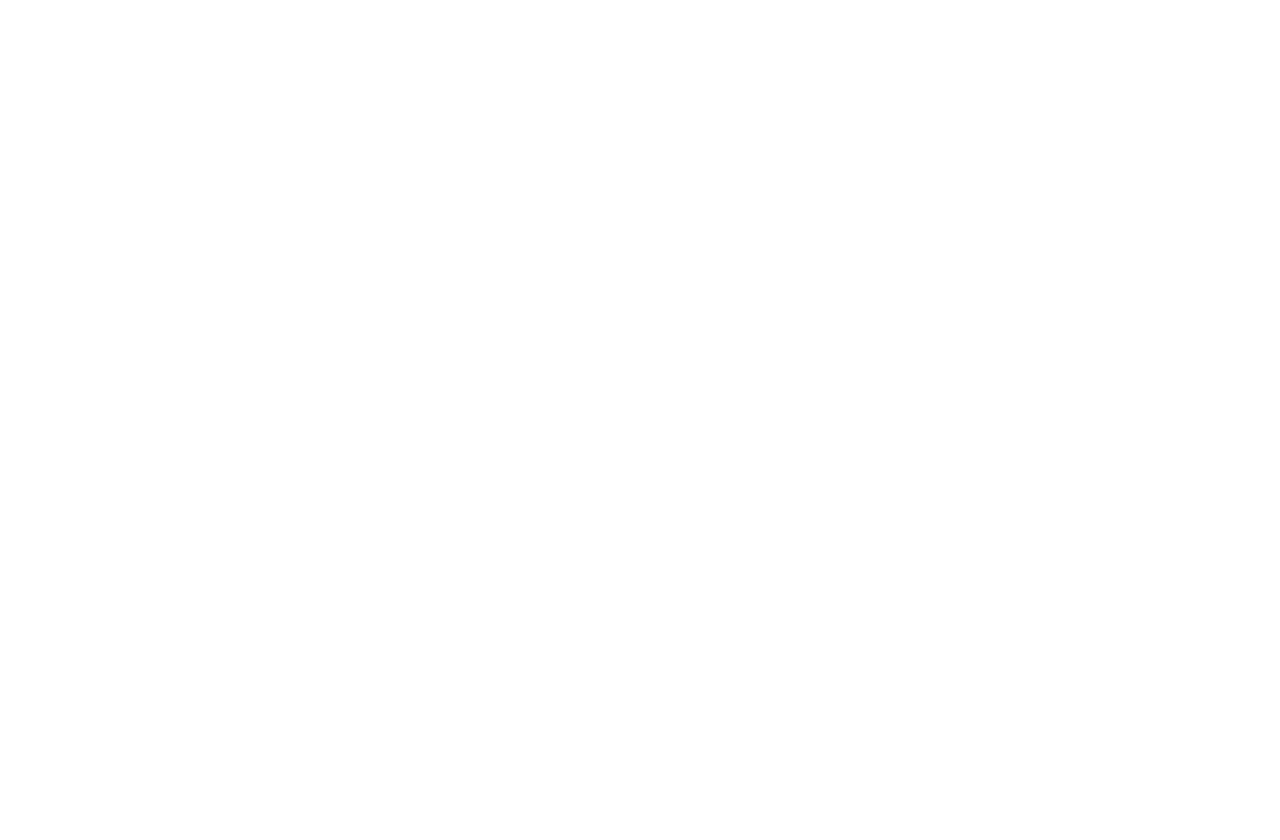
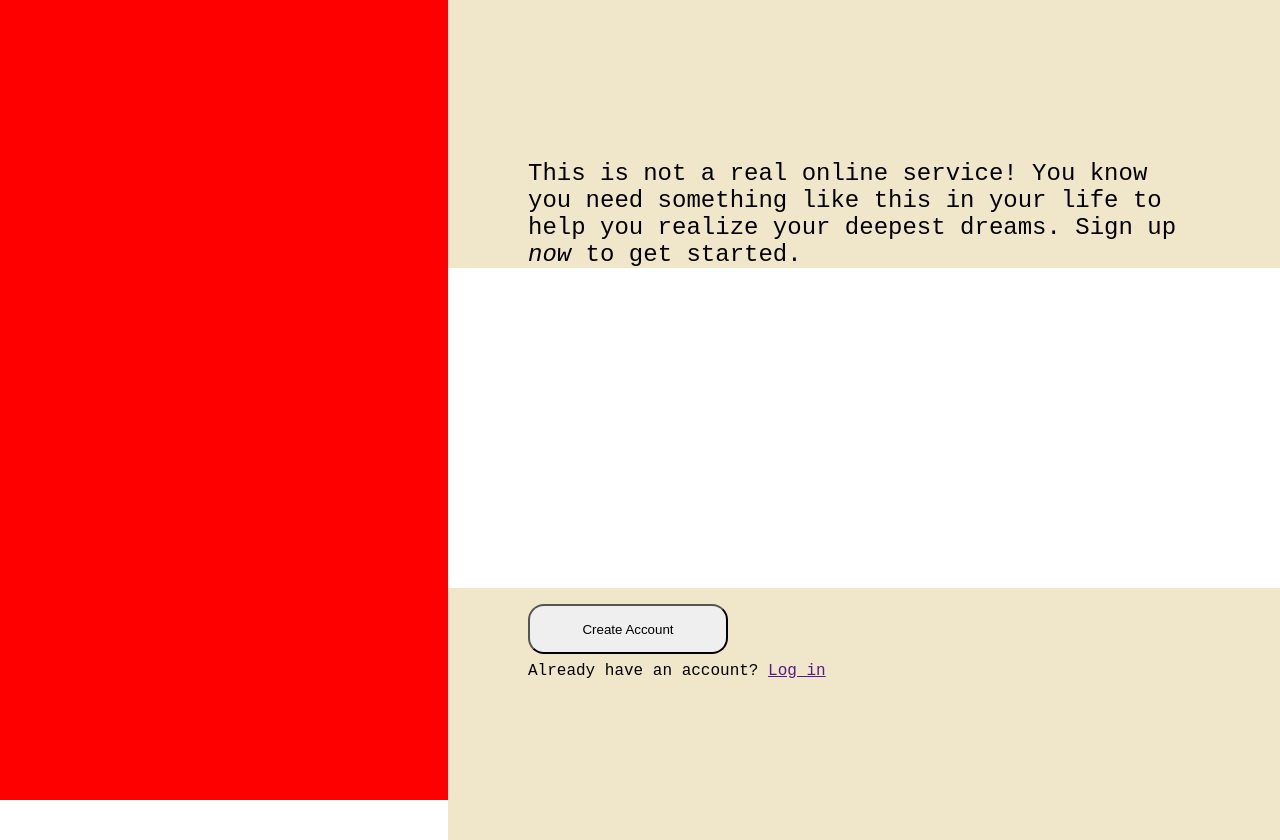
Before and after one commit to cringuxd/signup-form, a plain HTML site: page index.html in a window 1280 px wide. Before the commit the page ends 800 px from the top, so only its background shows below. Drawn offline with Linux system fonts and the light colour scheme.

Commit message:
Scaffold image placeholder, header, and footer

```diff
--- a/index.html
+++ b/index.html
@@ -10,15 +10,22 @@
     <div class="container">
         <div class="left-image">
 
+            <div class="logo-field">
+
+            </div>
         </div>
         <div class="content">
             <div class="header">
-
+                This is not a real online service!
+                You know you need something like this in your life to help you realize your deepest dreams.
+                Sign up <em>now</em> to get started.
             </div>
             <div class="form-content">
 
             </div>
             <div class="footer">
+                <button class="account-button">Create Account</button>
+                <div class="footer-holder">Already have an account? <a href="">Log in</a></div>
 
             </div>
         </div>
--- a/style.css
+++ b/style.css
@@ -0,0 +1,65 @@
+@font-face {
+    font-family: font;
+    src: url(./images/Norse-Bold.otf);
+}
+@import url('https://fonts.googleapis.com/css2?family=Inter:ital,opsz,wght@0,14..32,100..900;1,14..32,100..900&family=Nova+Mono&family=Roboto:ital,wght@0,100..900;1,100..900&display=swap');
+
+html, body{
+    padding: 0;
+    margin: 0;
+ }
+
+.container {
+    display:flex;
+}
+
+.left-image {
+    background-color: red;
+    min-width:35%;
+    height: 100vh;
+}
+
+.image {
+
+}
+
+.logo-field {
+
+}
+
+.content {
+    display:flex;
+    flex-direction: column;
+}
+
+.header {
+    font-family: "Nova Mono", monospace;
+    font-size: 24px;
+    background-color: rgb(240, 230, 202);
+    padding-left: 10vh;
+    padding-right: 10vh;
+    padding-top: 20vh;
+}
+
+.form-content {
+    height: 40vh;
+}
+
+.footer {
+    background-color: rgb(240, 230, 202);
+    padding-left: 10vh;
+    padding-right: 10vh;
+    padding-bottom: 20vh;
+    padding-top: 2vh;
+    display:flex;
+    flex-direction:column;
+    gap: 1vh;
+    font-family: "Nova Mono", monospace;
+}
+
+.account-button {
+    width:200px;
+    height: 50px;
+    border-radius: 16px;
+
+}
```
